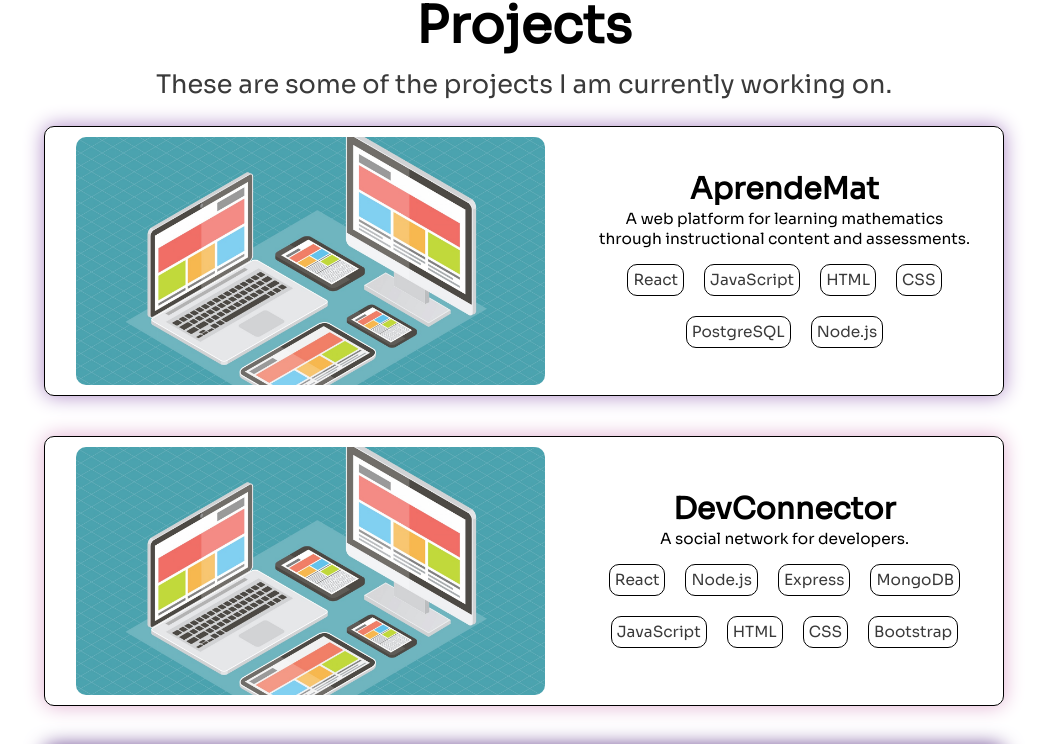
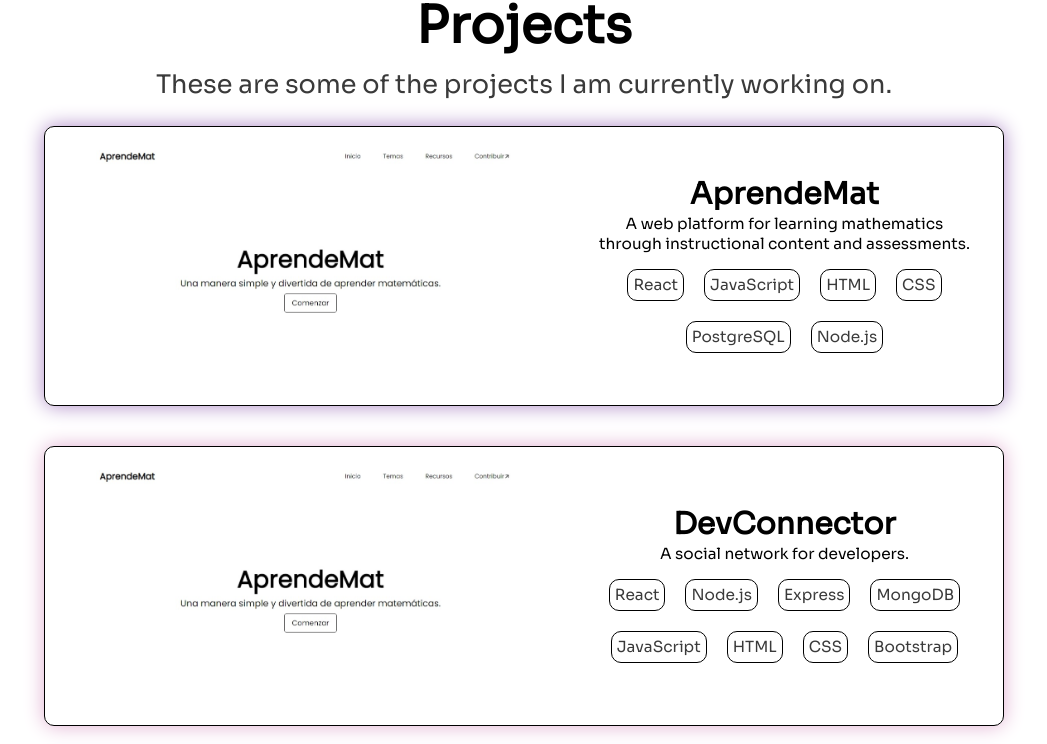
Before and after one commit to AshleyDefort/ashleydefort.github.io, a React (Create React App) app: page / in a window 1280 px wide. Shown: the part 1351-2095 px from the top of the page, without its empty margins (116-1163 px from the left). Built offline with nearby package versions, Linux system fonts and the light colour scheme; a web font is replaced by a local one.

Commit message:
Images bug fixed

```diff
--- a/src/components/projects.jsx
+++ b/src/components/projects.jsx
@@ -1,6 +1,5 @@
 import React from "react";
 import "../styles/projects.css";
-import ProjectImage from "../images/project.jpg";
 import { FaGithub } from "react-icons/fa";
 import { Projects } from "../data/constants.jsx";
 function ProjectsSection() {
@@ -14,7 +13,7 @@ function ProjectsSection() {
       {Projects.map((project) => (
           <div className="project" key={project.name} style={{boxShadow: `0px 0px 20px 0px ${project.backgroundColor}`,}}>
             <div className="project-image">
-              <img src={ProjectImage} alt={project.name} />
+              <img src={require(`../images/project-${project.image}.jpeg`)}  alt={project.name} />
             </div>
             <div className="project-info">
               <h3>{project.name}</h3>
--- a/src/data/constants.jsx
+++ b/src/data/constants.jsx
@@ -101,20 +101,23 @@ export const Projects = [
     backgroundColor: "#AC87C5",
     description: 'A web platform for learning mathematics through instructional content and assessments.',
     tags: ['React', 'JavaScript', 'HTML', 'CSS', 'PostgreSQL', 'Node.js'],
-    github: ''
+    github: '',
+    image: 'aprendemat'
   },
   {
     name: 'DevConnector',
     backgroundColor: "#E0AED0",
     description: 'A social network for developers.',
     tags: ['React', 'Node.js', 'Express', 'MongoDB', 'JavaScript', 'HTML', 'CSS', 'Bootstrap'],
-    github: ''
+    github: '',
+    image: 'aprendemat'
   },
   {
     name: 'Contact Keeper',
     backgroundColor: "#5D3587",
     description: 'A full stack MERN application for keeping contacts.',
     tags: ['React', 'Node.js', 'Express', 'MongoDB', 'JavaScript', 'HTML', 'CSS', 'Bootstrap'],
-    github: ''
+    github: '',
+    image: 'aprendemat'
   }
 ]
```
Also changed, not shown: src/images/project-aprendemat.jpeg (renamed from src/images/project-1.jpeg).
